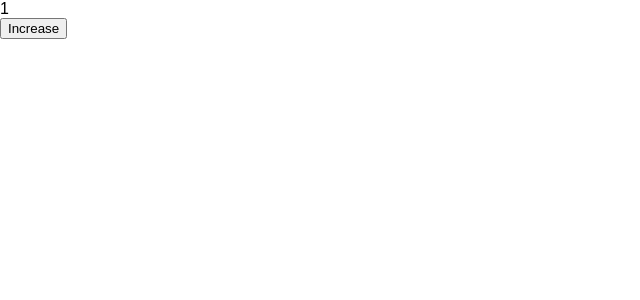
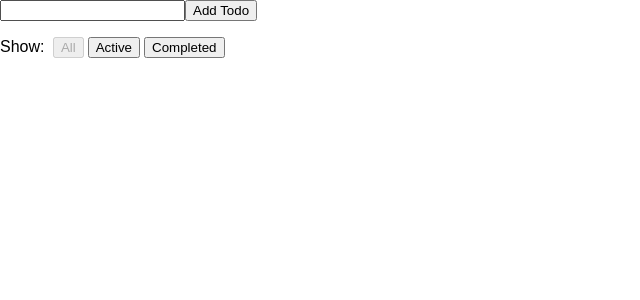
Before and after one commit to Manjushaka/learn-react, a React (Create React App) app: page / in a window 1280 px wide. Shown: the top 300 px of the page, without its empty margins (0-640 px from the left). Built offline with nearby package versions, Linux system fonts and the light colour scheme.

Commit message:
简单的todo app，同步action，展示组件和容器组件

```diff
--- /dev/null
+++ b/src/containers/addTodo/actions.js
@@ -0,0 +1,35 @@
+// action types
+export const ADD_TODO = 'ADD_TODO';
+export const TOGGLE_TODO = 'TOGGLE_TODO';
+export const SET_VISIBILITY_FILTER = 'SET_VISIBILITY_FILTER';
+
+// other constants
+export const VisibilityFilters = {
+  SHOW_ALL: 'SHOW_ALL',
+  SHOW_COMPLETED: 'SHOW_COMPLETED',
+  SHOW_ACTIVE: 'SHOW_ACTIVE',
+}
+
+// action creators
+let nextTodoId = 0;
+export const addTodo = (text) => ({
+  type: ADD_TODO,
+  id: nextTodoId++,
+  text,
+})
+
+export function toggleTodo(id) {
+  return {
+    type: TOGGLE_TODO,
+    id,
+  }
+}
+
+export function setVisibilityFilter(filter) {
+  return {
+    type: SET_VISIBILITY_FILTER,
+    filter,
+  }
+}
+
+console.log('actions.', nextTodoId);
--- /dev/null
+++ b/src/containers/addTodo/components/ConAddTodo.js
@@ -0,0 +1,31 @@
+import React from 'react';
+import PropTypes from 'prop-types';
+import { connect } from 'react-redux';
+import { addTodo } from '../actions';
+
+const AddTodo = (props) => {
+  console.log('add todo connect:', props);
+  const { dispatch } = props;
+  let input;
+
+  return (
+    <div>
+      <form onSubmit={e => {
+          e.preventDefault();
+          if (!input.value.trim()) {
+            return;
+          }
+          dispatch(addTodo(input.value));
+          input.value = '';
+        }}
+      >
+        <input ref={node => input = node} />
+        <button type="submit">
+          Add Todo
+        </button>
+      </form>
+    </div>
+  )
+}
+
+export default connect()(AddTodo);
--- /dev/null
+++ b/src/containers/addTodo/components/ConFilterLink.js
@@ -0,0 +1,18 @@
+import React from 'react';
+import PropTypes from 'prop-types';
+import { connect } from 'react-redux';
+import { setVisibilityFilter } from '../actions';
+import Link from './Link';
+
+const mapStateToProps = (state, ownProps) => ({
+  active: ownProps.filter === state.addTodo.visibilityFilter
+})
+
+const mapDispatchToProps = (dispatch, ownProps) => ({
+  onClick: () => dispatch(setVisibilityFilter(ownProps.filter))
+})
+
+export default connect(
+  mapStateToProps,
+  mapDispatchToProps
+)(Link);
--- /dev/null
+++ b/src/containers/addTodo/components/ConVisibleTodoList.js
@@ -0,0 +1,35 @@
+import React from 'react';
+import PropTypes from 'prop-types';
+import { connect } from 'react-redux';
+import { toggleTodo, VisibilityFilters } from '../actions';
+import TodoList from './TodoList';
+
+const getVisibleTodos = (todos, filter) => {
+  console.log('visible todo list connect: get todos.');
+  switch (filter) {
+    case VisibilityFilters.SHOW_COMPLETED:
+      return todos.filter(t => t.completed)
+
+    case VisibilityFilters.SHOW_ACTIVE:
+      return todos.filter(t => !t.completed)
+
+    case VisibilityFilters.SHOW_ALL:
+
+    default:
+      return todos;
+  }
+}
+
+// 这里任何整体state的变化，都会监听到。实际上除了addtodo相关的，其他的state变化无须监听，会引起不必要的计算。可以使用reselect计算衍生数据。
+const mapStateToProps = state => ({
+  todos: getVisibleTodos(state.addTodo.todos, state.addTodo.visibilityFilter)
+})
+
+const mapDispatchToProps = dispatch => ({
+  toggleTodo: id => dispatch(toggleTodo(id))
+})
+
+export default connect(
+  mapStateToProps,
+  mapDispatchToProps
+)(TodoList);
--- /dev/null
+++ b/src/containers/addTodo/components/Footer.js
@@ -0,0 +1,21 @@
+import React from 'react';
+import PropTypes from 'prop-types';
+import { VisibilityFilters } from '../actions';
+import ConFilterLink from './ConFilterLink';
+
+const Footer = () => (
+  <div>
+    <span>Show: </span>
+    <ConFilterLink filter={VisibilityFilters.SHOW_ALL}>
+      All
+    </ConFilterLink>
+    <ConFilterLink filter={VisibilityFilters.SHOW_ACTIVE}>
+      Active
+    </ConFilterLink>
+    <ConFilterLink filter={VisibilityFilters.SHOW_COMPLETED}>
+      Completed
+    </ConFilterLink>
+  </div>
+)
+
+export default Footer;
--- /dev/null
+++ b/src/containers/addTodo/components/Link.js
@@ -0,0 +1,16 @@
+import React from 'react';
+import PropTypes from 'prop-types';
+
+const Link = ({ active, children, onClick}) => (
+  <button
+    onClick={onClick}
+    disabled={active}
+    style={{
+      marginLeft: '4px',
+    }}
+  >
+    {children}
+  </button>
+)
+
+export default Link;
--- /dev/null
+++ b/src/containers/addTodo/components/Todo.js
@@ -0,0 +1,15 @@
+import React from 'react';
+import PropTypes from 'prop-types';
+
+const Todo = ({ onClick, completed, text}) => (
+  <li
+    onClick={onClick}
+    style={{
+      textDecoration: completed ? 'line-through' : 'none'
+    }}
+  >
+    {text}
+  </li>
+)
+
+export default Todo;
--- /dev/null
+++ b/src/containers/addTodo/components/TodoList.js
@@ -0,0 +1,41 @@
+import React from 'react';
+import PropTypes from 'prop-types';
+import Todo from './Todo';
+
+const TodoList = (props) => {
+  console.log('todo list render: ', props);
+  const { todos, toggleTodo } = props;
+
+  return (
+    <ul>
+      {todos.map(todo =>
+        <Todo
+          key={todo.id}
+          {...todo}
+          onClick={() => toggleTodo(todo.id)}
+        />
+      )}
+    </ul>
+  );
+}
+
+
+/*class TodoList extends React.Component {
+  render() {
+    console.log('todo list render: ');
+    const { todos, toggleTodo } = this.props;
+    return (
+      <ul>
+        {todos.map(todo =>
+          <Todo
+            key={todo.id}
+            {...todo}
+            onClick={() => toggleTodo(todo.id)}
+          />
+        )}
+      </ul>
+    );
+  }
+}*/
+
+export default TodoList;
--- /dev/null
+++ b/src/containers/addTodo/index.js
@@ -0,0 +1,14 @@
+import React from 'react';
+import ConAddTodo from './components/ConAddTodo';
+import ConVisibleTodoList from './components/ConVisibleTodoList';
+import Footer from './components/Footer';
+
+const App = () => (
+  <div>
+    <ConAddTodo />
+    <ConVisibleTodoList />
+    <Footer />
+  </div>
+);
+
+export default App;
--- /dev/null
+++ b/src/containers/addTodo/reducers.js
@@ -0,0 +1,47 @@
+import { combineReducers } from 'redux';
+import {
+  ADD_TODO,
+  TOGGLE_TODO,
+  SET_VISIBILITY_FILTER,
+  VisibilityFilters,
+} from './actions';
+
+const { SHOW_ALL } = VisibilityFilters;
+
+function visibilityFilter(state = SHOW_ALL, action) {
+  switch (action.type) {
+    case SET_VISIBILITY_FILTER:
+      return action.filter;
+    default:
+      return state;
+  }
+}
+
+function todos(state = [], action) {
+  switch (action.type) {
+    case ADD_TODO:
+      return [...state, {
+        id: action.id,
+        text: action.text,
+        completed: false,
+      }];
+
+    case TOGGLE_TODO:
+      return state.map((todo) => {
+        if (todo.id === action.id) {
+          return Object.assign({}, todo, {
+            completed: !todo.completed,
+          });
+        }
+        return todo;
+      })
+
+    default:
+      return state;
+  }
+}
+
+export default combineReducers({
+  visibilityFilter,
+  todos,
+});
--- a/src/index.js
+++ b/src/index.js
@@ -8,6 +8,7 @@ import { Provider } from 'react-redux';
 import './index.css';
 import App from './App';
 import Counter from './containers/counter';
+import AddTodo from './containers/addTodo/index';
 import reducer from './reducer';
 import registerServiceWorker from './registerServiceWorker';
 
@@ -19,25 +20,25 @@ const store = createStore(
     ),
 );
 
-setTimeout(function() {
-    store.dispatch({
-        type: 'ADD'
-    })
-}, 5000);
+// setTimeout(function() {
+//     store.dispatch({
+//         type: 'ADD'
+//     })
+// }, 5000);
 
-setTimeout(function() {
-    store.dispatch({
-        type: 'CHANGE_AGE',
-        payload: {
-            age: 24,
-        }
-    })
-}, 10000);
+// setTimeout(function() {
+//     store.dispatch({
+//         type: 'CHANGE_AGE',
+//         payload: {
+//             age: 24,
+//         }
+//     })
+// }, 10000);
 
 // ReactDOM.render(<App store={store} />, document.getElementById('root'));
 ReactDOM.render(
     <Provider store={store}>
-        <Counter />
+        <AddTodo />
     </Provider>,
     document.getElementById('root')
 );
--- a/src/reducer.js
+++ b/src/reducer.js
@@ -2,9 +2,11 @@ import { combineReducers } from 'redux';
 import countAddMinusReducer from './countAddMinusReducer';
 import nameAgeReducer from './nameAgeReducer';
 import userReducer from './userReducer';
+import addTodoReducer from './containers/addTodo/reducers';
 
 export default combineReducers({
     countAddMinus: countAddMinusReducer,
     nameAge: nameAgeReducer,
     user: userReducer,
+    addTodo: addTodoReducer,
 });
```
